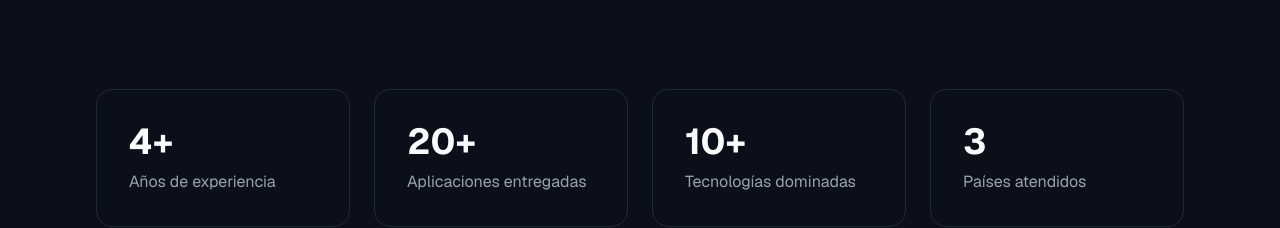
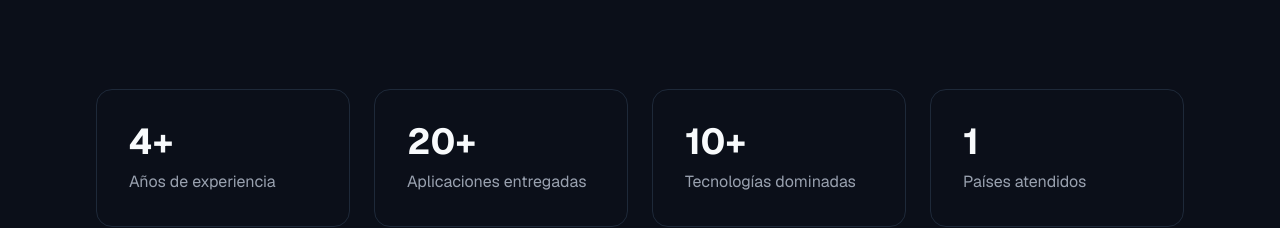
Before and after one commit to JonathanPvc/PortafolioJuribeNext.js, a Next.js app: page / in a window 1280 px wide. Shown: the part 1440-1668 px from the top of the page. Built offline with nearby package versions, Linux system fonts and the light colour scheme.

Commit message:
load
load

```diff
--- a/components/Stats.tsx
+++ b/components/Stats.tsx
@@ -7,7 +7,7 @@ const statsData = [
   { value: 4,  suffix: "+", key: "exp"       as const },
   { value: 20, suffix: "+", key: "apps"      as const },
   { value: 10, suffix: "+", key: "techs"     as const },
-  { value: 3,  suffix: "",  key: "countries" as const },
+  { value: 1,  suffix: "",  key: "countries" as const },
 ];
 
 function useCountUp(target: number, duration = 1200, active: boolean) {
```
